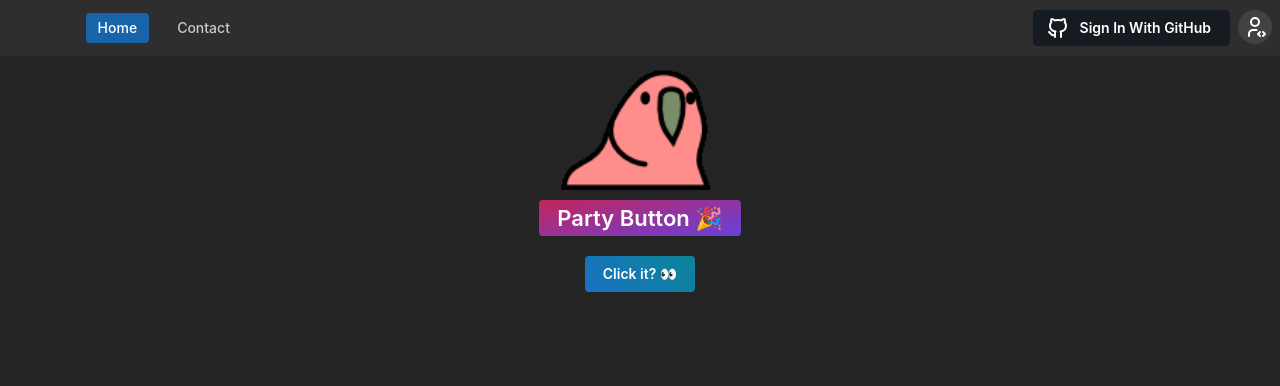
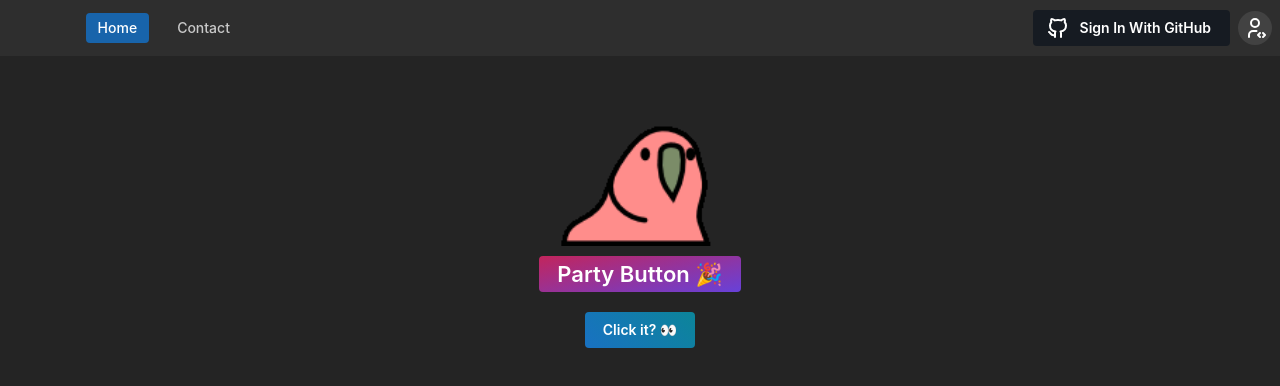
Before and after one commit to JamesWalkerGit/react-native-monorepo, a Next.js app in the folder apps/web/: page / in a window 1280 px wide. Shown: the top 386 px of the page. Built offline with nearby package versions, Linux system fonts and the light colour scheme; no server answers.

Commit message:
updated navbar accessibility (#15)
* updated navbar accessibility

* navbar contentContainer

```diff
--- a/apps/web/app/components/Navbar/UserMenu.tsx
+++ b/apps/web/app/components/Navbar/UserMenu.tsx
@@ -1,8 +1,8 @@
 "use client"
 import { StyleSheet } from "@/styles/Stylesheet";
-import { ActionIcon, Box, Menu, MenuProps, Text, useComputedColorScheme, useMantineColorScheme, useMantineTheme } from "@mantine/core";
+import { Menu, MenuProps, Text, ThemeIcon, UnstyledButton, useComputedColorScheme, useMantineColorScheme, useMantineTheme } from "@mantine/core";
 import { IconLogout2, IconMoon, IconSunHigh, IconUserCode } from "@tabler/icons-react";
-import { useState } from "react";
+import { forwardRef, useState } from "react";
 import { signOut, useSession } from "next-auth/react";
 import styleConsts from '@/styles/styleConsts.module.css';
 
@@ -15,18 +15,40 @@ export default function UserMenu(props: MenuProps) {
     const computedColorScheme = useComputedColorScheme(undefined, { getInitialValueInEffect: true });
     const session = useSession();
 
+    const UserMenuButton = forwardRef<HTMLButtonElement>(
+        ({ ...props }, ref) => (
+            <UnstyledButton
+                aria-label="User Settings"
+                ref={ref}
+                {...props}
+            >
+                <ThemeIcon
+                    variant="gradient"
+                    size="lg"
+                    radius={20}
+                    className={styleConsts.lightMode}
+                >
+                    <IconUserCode />
+                </ThemeIcon>
+                <ThemeIcon
+                    variant="filled"
+                    size="lg"
+                    radius={20}
+                    color={theme.colors.dark[4]}
+                    className={styleConsts.darkMode}
+                >
+                    <IconUserCode />
+                </ThemeIcon>
+            </UnstyledButton>
+        )
+    );
+    UserMenuButton.displayName = 'UserMenuButton';
+
     return (
         <>
             <Menu shadow="md" width={200} opened={userMenuOpen} onChange={setUserMenuOpen} {...props}>
                 <Menu.Target>
-                    <Box>
-                        <ActionIcon variant={'filled'} aria-label="User Settings" size="lg" radius={20} color={theme.colors.dark[4]} className={styleConsts.darkMode}>
-                            <IconUserCode />
-                        </ActionIcon>
-                        <ActionIcon variant={'gradient'} aria-label="User Settings" size="lg" radius={20} className={styleConsts.lightMode}>
-                            <IconUserCode />
-                        </ActionIcon>
-                    </Box>
+                    <UserMenuButton />
                 </Menu.Target>
 
                 <Menu.Dropdown>
--- a/apps/web/app/layout.tsx
+++ b/apps/web/app/layout.tsx
@@ -23,7 +23,9 @@ export default function RootLayout({ children }: { children: React.ReactNode })
         <body style={styles.body}>
           <Providers>
             <Navbar />
-            {children}
+            <div style={styles.contentContainer}>
+              {children}
+            </div>
           </Providers>
         </body>
       </html>
@@ -37,4 +39,7 @@ const styles = StyleSheet.create({
   },
   body: {
   },
+  contentContainer: {
+    paddingTop: '7vh'
+  }
 });
--- a/apps/web/styles/styleConsts.module.css
+++ b/apps/web/styles/styleConsts.module.css
@@ -4,7 +4,7 @@
     }
 
     @mixin light {
-        display: block;
+        display: flex;
     }
 }
 
@@ -14,6 +14,6 @@
     }
 
     @mixin dark {
-        display: block;
+        display: flex;
     }
 }
```
